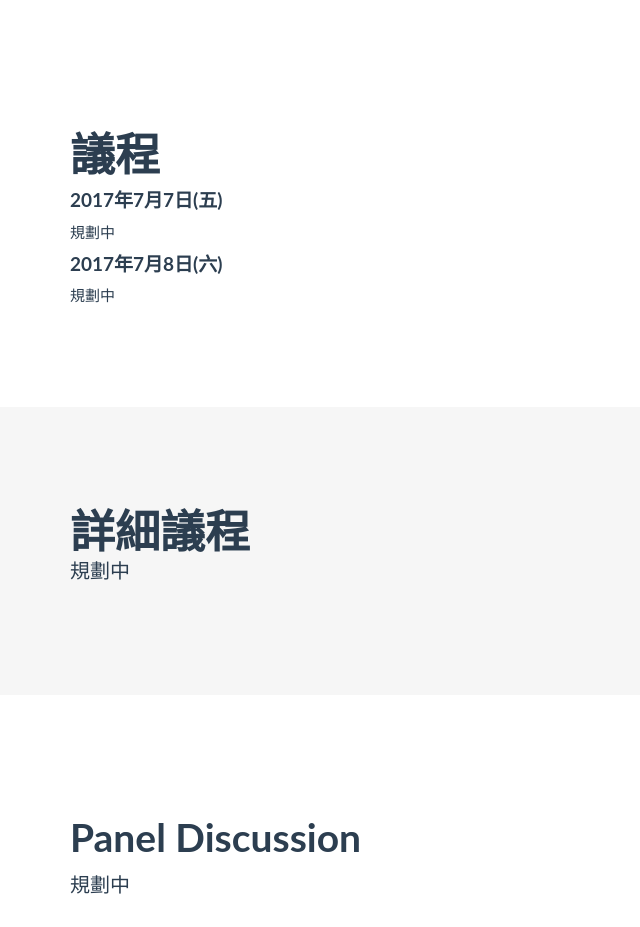
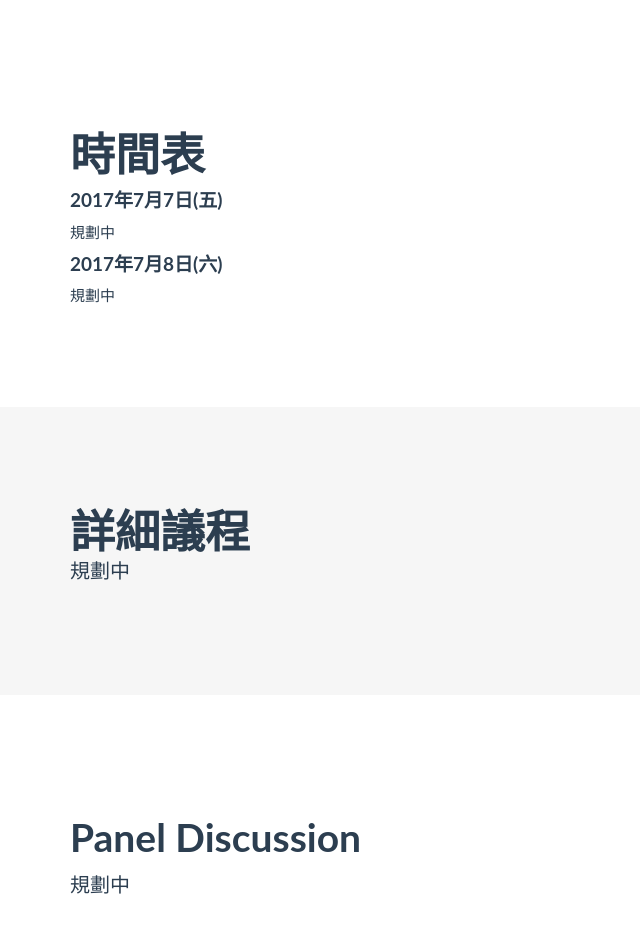
Before and after one commit to BlackTeaToast/tcse2017, a website: page app/index.html in a window 1280 px wide. Shown: the part 5460-6387 px from the top of the page, without its empty margins (0-640 px from the left). Drawn offline with nearby package versions, Linux system fonts and the light colour scheme; some packages are replaced by stand-ins of ours; files that its build step writes are made by us from their sources.

Commit message:
little update

```diff
--- a/app/index.html
+++ b/app/index.html
@@ -10,18 +10,22 @@
   <title>2017 台灣軟體工程研討會 (TCSE2017)</title>
   <!-- Web Application Manifest -->
   <link rel="manifest" href="manifest.json">
+
   <!-- Add to homescreen for Chrome on Android -->
   <meta name="mobile-web-app-capable" content="yes">
   <meta name="application-name" content="TCSE2016">
   <link rel="icon" sizes="192x192" href="images/touch/chrome-touch-icon-192x192.png">
+
   <!-- Add to homescreen for Safari on iOS -->
   <meta name="apple-mobile-web-app-capable" content="yes">
   <meta name="apple-mobile-web-app-status-bar-style" content="black-translucent">
   <meta name="apple-mobile-web-app-title" content="TCSE2016">
   <link rel="apple-touch-icon" href="images/touch/apple-touch-icon.png">
+
   <!-- Tile icon for Win8 (144x144 + tile color) -->
   <meta name="msapplication-TileImage" content="images/touch/ms-touch-icon-144x144-precomposed.png">
   <meta name="msapplication-TileColor" content="#2F3BA2">
+
   <!-- Color the status bar on mobile devices -->
   <meta name="theme-color" content="#2c3e50">
   <!-- build:css styles/main.css -->
@@ -1262,7 +1266,7 @@
   <div class="container">
     <div class="row">
       <div class="col-md-12">
-        <h2>議程</h2>
+        <h2>時間表</h2>
       </div>
     </div>
 
```
